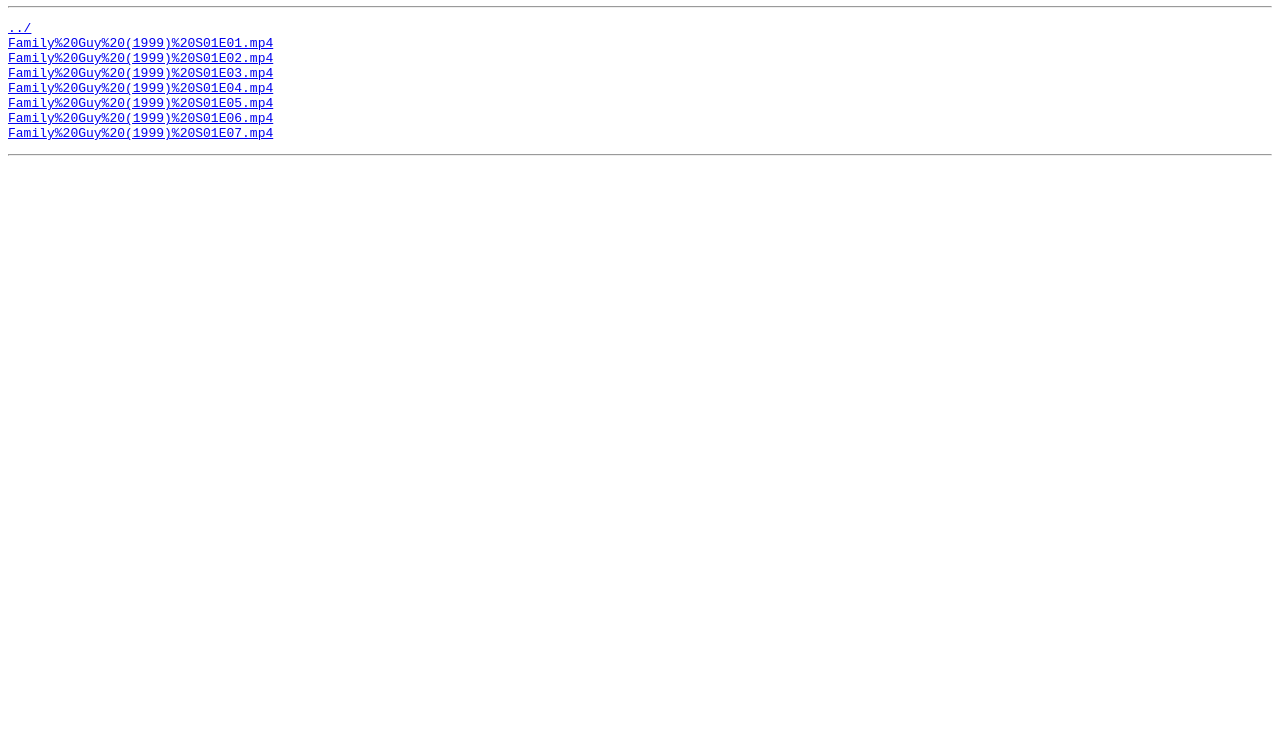
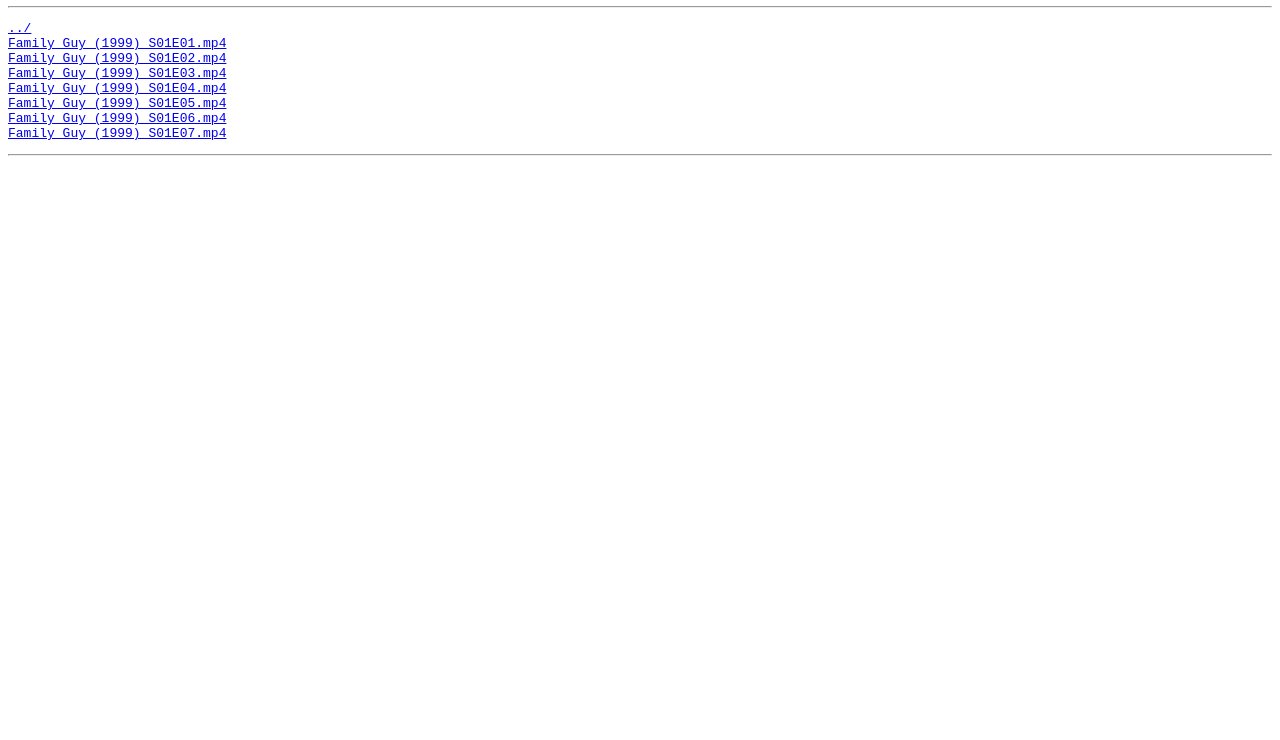
Before and after one commit to Arkina1234/html, a plain HTML site: page series/Family Guy (1999)/Season 01/index.html in a window 1280 px wide. Shown: the part 60-800 px from the top of the page. Drawn offline with Linux system fonts and the light colour scheme.

Commit message:
Update index.html

```diff
--- a/series/Family Guy (1999)/Season 01/index.html
+++ b/series/Family Guy (1999)/Season 01/index.html
@@ -2,12 +2,12 @@
 <head><title>Index of Family Guy (1999)/Season 01</title></head>
 <body>
 <h1>Index of Family Guy (1999)/Season 01</h1><hr><pre><a href="../">../</a>
-<a href="https://vod.arkina1234.repl.co/Family-Guy/01/01.php/Family Guy (1999) S01E01.mp4">Family%20Guy%20(1999)%20S01E01.mp4</a>
-<a href="https://vod.arkina1234.repl.co/Family-Guy/01/02.php/Family Guy (1999) S01E02.mp4">Family%20Guy%20(1999)%20S01E02.mp4</a>
-<a href="https://vod.arkina1234.repl.co/Family-Guy/01/03.php/Family Guy (1999) S01E03.mp4">Family%20Guy%20(1999)%20S01E03.mp4</a>
-<a href="https://vod.arkina1234.repl.co/Family-Guy/01/04.php/Family Guy (1999) S01E04.mp4">Family%20Guy%20(1999)%20S01E04.mp4</a>
-<a href="https://vod.arkina1234.repl.co/Family-Guy/01/05.php/Family Guy (1999) S01E05.mp4">Family%20Guy%20(1999)%20S01E05.mp4</a>
-<a href="https://vod.arkina1234.repl.co/Family-Guy/01/06.php/Family Guy (1999) S01E06.mp4">Family%20Guy%20(1999)%20S01E06.mp4</a>
-<a href="https://vod.arkina1234.repl.co/Family-Guy/01/07.php/Family Guy (1999) S01E07.mp4">Family%20Guy%20(1999)%20S01E07.mp4</a>
+<a href="https://vod.arkina1234.repl.co/Family-Guy/01/01.php/Family%20Guy%20(1999)%20S01E01.mp4">Family Guy (1999) S01E01.mp4</a>
+<a href="https://vod.arkina1234.repl.co/Family-Guy/01/02.php/Family%20Guy%20(1999)%20S01E02.mp4">Family Guy (1999) S01E02.mp4</a>
+<a href="https://vod.arkina1234.repl.co/Family-Guy/01/03.php/Family%20Guy%20(1999)%20S01E03.mp4">Family Guy (1999) S01E03.mp4</a>
+<a href="https://vod.arkina1234.repl.co/Family-Guy/01/04.php/Family%20Guy%20(1999)%20S01E04.mp4">Family Guy (1999) S01E04.mp4</a>
+<a href="https://vod.arkina1234.repl.co/Family-Guy/01/05.php/Family%20Guy%20(1999)%20S01E05.mp4">Family Guy (1999) S01E05.mp4</a>
+<a href="https://vod.arkina1234.repl.co/Family-Guy/01/06.php/Family%20Guy%20(1999)%20S01E06.mp4">Family Guy (1999) S01E06.mp4</a>
+<a href="https://vod.arkina1234.repl.co/Family-Guy/01/07.php/Family%20Guy%20(1999)%20S01E07.mp4">Family Guy (1999) S01E07.mp4</a>
 </pre><hr></body>
 </html>
```
